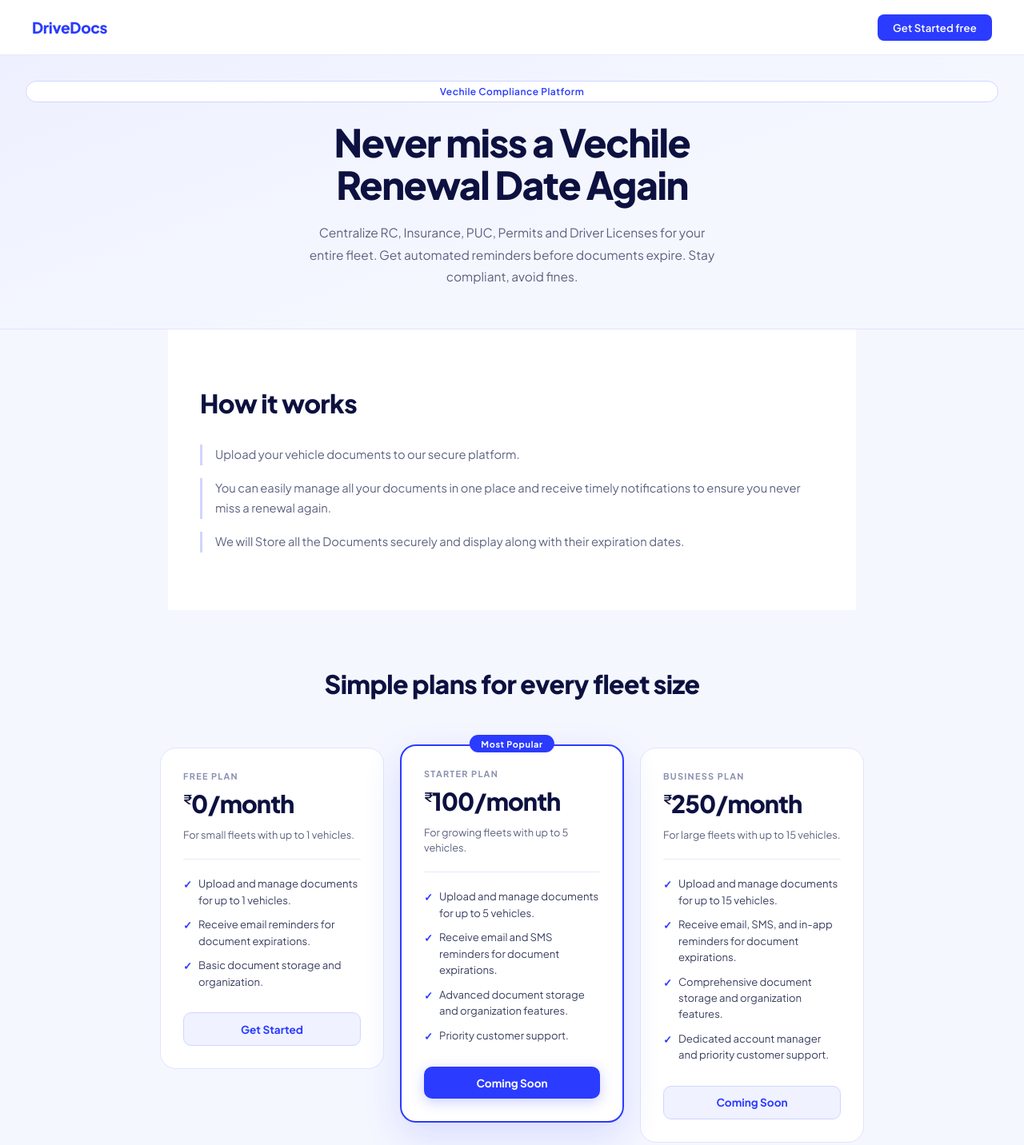
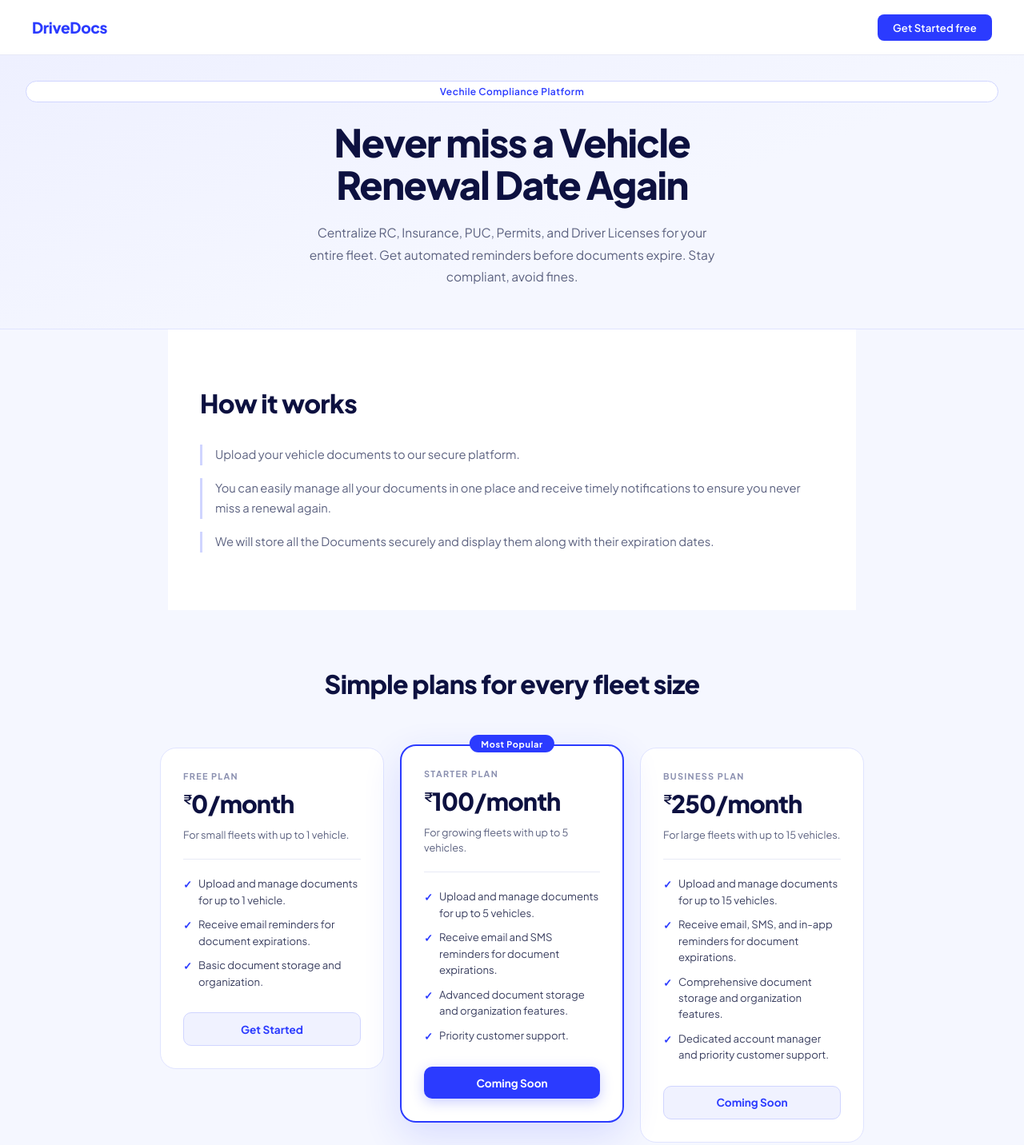
Before and after one commit to Mayankgupta645/DriveDocs, a plain HTML site: page frontend/index.html in a window 1280 px wide. Shown: the top 1432 px of the page at 80% size. Drawn offline with Linux system fonts and the light colour scheme.

Commit message:
Update index.html

```diff
--- a/frontend/index.html
+++ b/frontend/index.html
@@ -14,24 +14,24 @@
     </div>
     <div class="hero">
         <p>Vechile Compliance Platform</p>
-        <h1>Never miss a Vechile Renewal Date Again
+        <h1>Never miss a Vehicle Renewal Date Again
         </h1>
-        <p>Centralize RC, Insurance, PUC, Permits and Driver Licenses for your entire fleet. Get automated reminders before documents expire. Stay compliant, avoid fines.</p>
+        <p>Centralize RC, Insurance, PUC, Permits, and Driver Licenses for your entire fleet. Get automated reminders before documents expire. Stay compliant, avoid fines.</p>
     </div>
     <div class="step">
         <h1>How it works</h1>
         <p>Upload your vehicle documents to our secure platform.</p>
         <p>You can easily manage all your documents in one place and receive timely notifications to ensure you never miss a renewal again.</p>
-        <p>We will Store all the Documents securely and display along with their expiration dates.</p>
+        <p>We will store all the Documents securely and display them along with their expiration dates.</p>
     </div>
     <div class="bussinessplan">
         <h1>Simple plans for every fleet size</h1>
         <div class="freeplan">
             <h2>Free Plan</h2>
             <h3>0/month</h3>
-            <p>For small fleets with up to 1 vehicles.</p>
+            <p>For small fleets with up to 1 vehicle.</p>
             <ul>
-                <li>Upload and manage documents for up to 1 vehicles.</li>
+                <li>Upload and manage documents for up to 1 vehicle.</li>
                 <li>Receive email reminders for document expirations.</li>
                 <li>Basic document storage and organization.</li>
             </ul>
```
